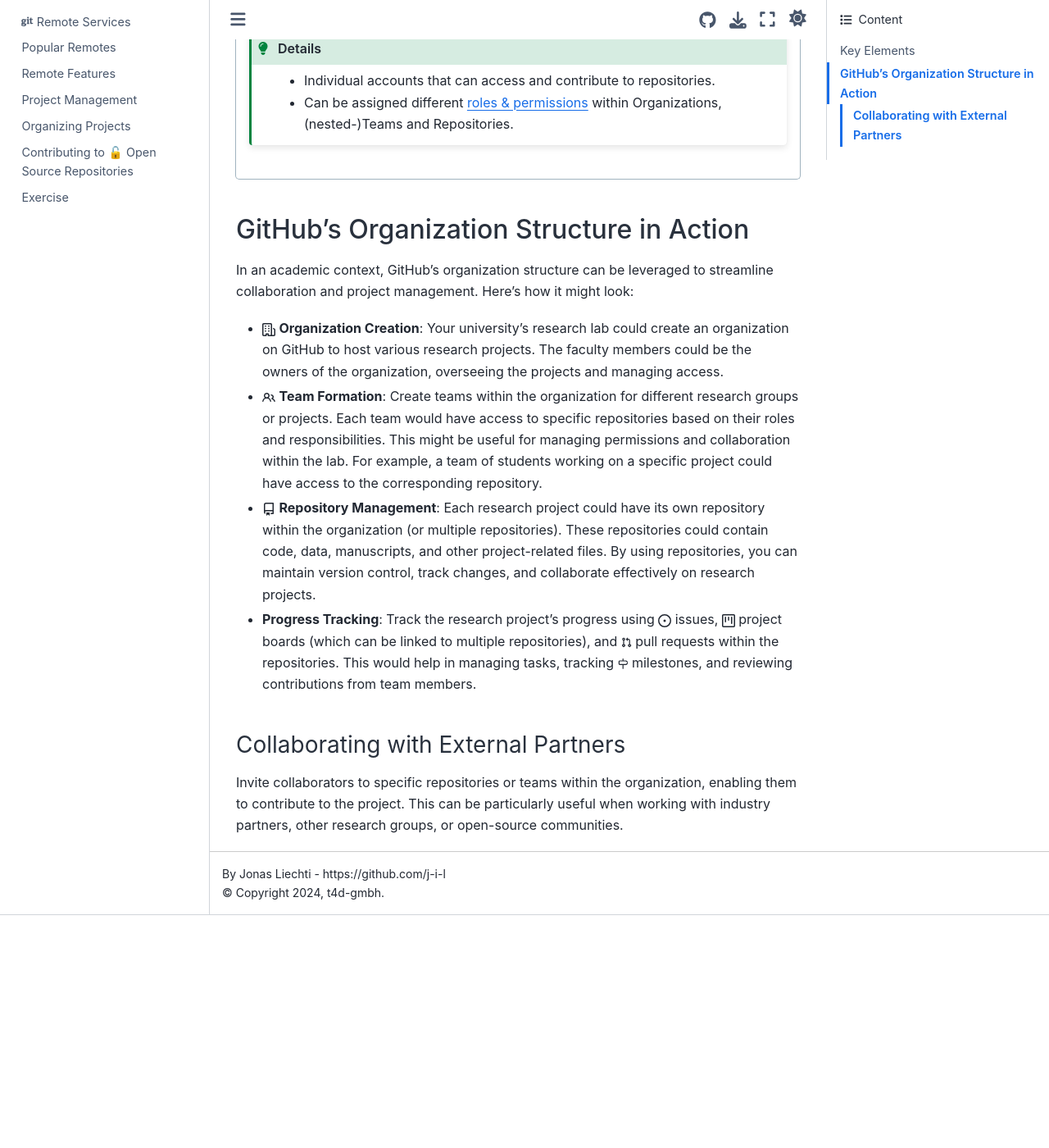
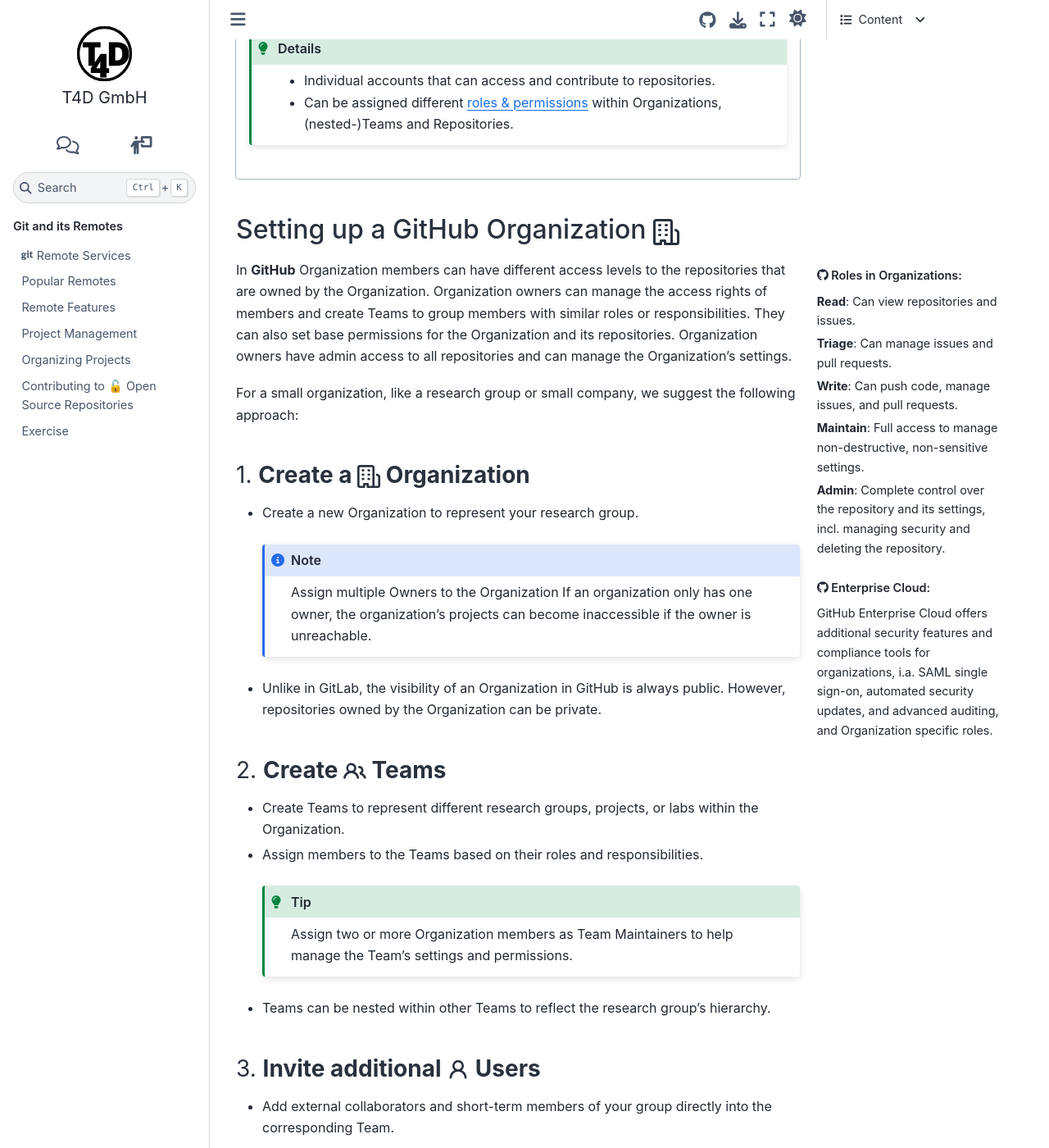
Before and after one commit to t4d-gmbh/git-and-its-remotes, a Sphinx documentation site: the page built from source/content/organizing_and_more/github_org_elements.md, in a window 1280 px wide and 1400 px high, scrolled down 399 px. Shown: the whole window at 82% size. Built offline with Sphinx 7.4.7 and the Sphinx Book theme 1.1.4, drawn with Linux system fonts in a browser that asks for light colours; the version number could not be read and is left out; before the commit the page ends 1515 px from its top, so only the background shows below that.

Commit message:
setting up a GH organization

````diff
--- /dev/null
+++ b/source/content/organizing_and_more/github_key_elements.md
@@ -0,0 +1,45 @@
+### Key Elements
+
+{% if page %}::::{tabs}{% endif %}
+{% if page %}:::{tab}{% else %}:::{card}{% endif%} {octicon}`person` Users
+Individual accounts that can own Organizations, (nested-)Teams, and Repositories.
+They can be assigned to different project management elements and roles like {octicon}`issue-opened` Issues, {octicon}`git-pull-request` Pull Requests, {octicon}`milestone` Milestones, {octicon}`project`Projects, etc.
+{% if page %}
+```{admonition} Details
+:class: tip, dropdown
+- Individual accounts that can access and contribute to repositories.
+- Can be assigned different [roles & permissions](https://docs.github.com/en/get-started/learning-about-github/access-permissions-on-github) within Organizations, (nested-)Teams and Repositories.
+```
+{% endif %}
+:::
+{% if page %}:::{tab}{% else %}:::{card}{% endif%} {octicon}`organization` Organizations
+Shared accounts for collaboration across multiple projects.
+
+{% if page %}
+```{admonition} Details
+:class: tip, dropdown
+They are a collection of repositories and users. In academia, they can provide a hub for showcasing research projects, coursework, and collaborative efforts.
+```
+{% endif %}
+:::
+{% if page %}:::{tab}{% else %}:::{card}{% endif%} {octicon}`people` Teams
+Teams are groups of organization members (not outside collaborators) with access to specific repositories.
+To reflect a group's hierarchy, teams can be nested within other teams.
+Child teams inherit the permissions of their parent team.
+{% if page %}
+```{admonition} Details
+:class: tip, dropdown
+Hierarchies of Teams can be used to manage permissions and access to repositories.
+In an academic setting, teams can be created e.g. for a group of students working on a project or a research team collaborating on a paper.
+```
+{% endif %}
+:::
+{% if page %}:::{tab}{% else %}:::{card}{% endif%} {octicon}`repo` Repositories
+Containers for project files, code, and documentation. {% if page %}
+```{admonition} Details
+:class: tip, dropdown
+Repositories can be public or private and can be used to organize and manage project files. In academia, repositories can store research data, code, and manuscripts.
+```
+{% endif %}
+:::
+{% if page %}::::{% endif %}
--- a/source/content/organizing_and_more/github_org_elements.md
+++ b/source/content/organizing_and_more/github_org_elements.md
@@ -1,67 +1,21 @@
 ## <i class="fab fa-github"></i> **GitHub**'s Organization Structure
 
-### Key Elements
+{% if slide %}
+<!-- BUILDING THE SLIDES -->
+```{toctree}
+:maxdepth: 2
 
-{% if page %}::::{tabs}{% endif %}
-{% if page %}:::{tab}{% else %}:::{card}{% endif%} {octicon}`person` Users
-Individual accounts that can own Organizations, (nested-)Teams, and Repositories.
-They can be assigned to different project management elements and roles like {octicon}`issue-opened` Issues, {octicon}`git-pull-request` Pull Requests, {octicon}`milestone` Milestones, {octicon}`project`Projects, etc.
-{% if page %}
-```{admonition} Details
-:class: tip, dropdown
-- Individual accounts that can access and contribute to repositories.
-- Can be assigned different [roles & permissions](https://docs.github.com/en/get-started/learning-about-github/access-permissions-on-github) within Organizations, (nested-)Teams and Repositories.
+./github_key_elements
+./github_org_setup
+
+```
+{% else %}
+<!-- BUILDING THE PAGES -->
+<!-- build the page content here -->
+```{include} ./github_key_elements.md
+```
+```{include} ./github_org_setup.md
+```
+```{include} ./github_setup_usage.md
 ```
 {% endif %}
-:::
-{% if page %}:::{tab}{% else %}:::{card}{% endif%} {octicon}`organization` Organizations
-Shared accounts for collaboration across multiple projects.
-
-{% if page %}
-```{admonition} Details
-:class: tip, dropdown
-They are a collection of repositories and users. In academia, they can provide a hub for showcasing research projects, coursework, and collaborative efforts.
-```
-{% endif %}
-:::
-{% if page %}:::{tab}{% else %}:::{card}{% endif%} {octicon}`people` Teams
-Teams are groups of organization members (not outside collaborators) with access to specific repositories.
-To reflect a group's hierarchy, teams can be nested within other teams.
-Child teams inherit the permissions of their parent team.
-{% if page %}
-```{admonition} Details
-:class: tip, dropdown
-Hierarchies of Teams can be used to manage permissions and access to repositories.
-In an academic setting, teams can be created e.g. for a group of students working on a project or a research team collaborating on a paper.
-```
-{% endif %}
-:::
-{% if page %}:::{tab}{% else %}:::{card}{% endif%} {octicon}`repo` Repositories
-Containers for project files, code, and documentation. {% if page %}
-```{admonition} Details
-:class: tip, dropdown
-Repositories can be public or private and can be used to organize and manage project files. In academia, repositories can store research data, code, and manuscripts.
-```
-{% endif %}
-:::
-{% if page %}::::{% endif %}
-
-{% if page %}
-
-### GitHub's Organization Structure in Action
-
-In an academic context, GitHub's organization structure can be leveraged to streamline collaboration and project management. Here's how it might look:
-
-- {octicon}`organization` **Organization Creation**: Your university's research lab could create an organization on GitHub to host various research projects. The faculty members could be the owners of the organization, overseeing the projects and managing access.
-
-- {octicon}`people` **Team Formation**: Create teams within the organization for different research groups or projects. Each team would have access to specific repositories based on their roles and responsibilities. This might be useful for managing permissions and collaboration within the lab. For example, a team of students working on a specific project could have access to the corresponding repository.
-
-- {octicon}`repo` **Repository Management**: Each research project could have its own repository within the organization (or multiple repositories). These repositories could contain code, data, manuscripts, and other project-related files. By using repositories, you can maintain version control, track changes, and collaborate effectively on research projects.
-
-- **Progress Tracking**: Track the research project's progress using {octicon}`issue-opened` issues, {octicon}`project` project boards (which can be linked to multiple repositories), and {octicon}`git-pull-request;0.8em` pull requests within the repositories. This would help in managing tasks, tracking {octicon}`milestone;0.8em` milestones, and reviewing contributions from team members.
-
-#### Collaborating with External Partners
-
-Invite collaborators to specific repositories or teams within the organization, enabling them to contribute to the project. This can be particularly useful when working with industry partners, other research groups, or open-source communities.
-
-{% endif %}
--- /dev/null
+++ b/source/content/organizing_and_more/github_org_setup.md
@@ -0,0 +1,49 @@
+### Setting up a GitHub Organization {octicon}`organization`
+
+{% if page %}
+:::{margin} <i class="fab fa-github"></i> Roles in Organizations:
+  - **Read**: Can view repositories and issues.
+  - **Triage**: Can manage issues and pull requests.
+  - **Write**: Can push code, manage issues, and pull requests.
+  - **Maintain**: Full access to manage non-destructive, non-sensitive settings.
+  - **Admin**: Complete control over the repository and its settings, incl. managing security and deleting the repository.
+:::
+{% endif %}
+
+{% if page %}
+In **GitHub** Organization members can have different access levels to the repositories that are owned by the Organization.
+Organization owners can manage the access rights of members and create Teams to group members with similar roles or responsibilities.
+They can also set base permissions for the Organization and its repositories.
+Organization owners have admin access to all repositories and can manage the Organization's settings.
+
+:::{margin} <i class="fab fa-github"></i> Enterprise Cloud:
+GitHub Enterprise Cloud offers additional security features and compliance tools for organizations, i.a. SAML single sign-on, automated security updates, and advanced auditing, and Organization specific roles.
+:::
+{% endif %}
+
+For a small organization, like a research group or small company, we suggest the following approach:
+
+{% if page %}##### {% endif %}1. **Create a {octicon}`organization` Organization** {% if slide %} Invite all permanent research group members with "Write" or "Maintain" Roles.
+{% else %}
+  - Create a new Organization to represent your research group.
+    :::{note} Assign multiple Owners to the Organization
+    If an organization only has one owner, the organization's projects can become inaccessible if the owner is unreachable.
+    :::
+  - Unlike in GitLab, the visibility of an Organization in GitHub is always public. However, repositories owned by the Organization can be private.
+{% endif %}
+
+{% if page %}##### {% endif %}2. **Create {octicon}`people` Teams** {% if slide %} Represent your research-groups hierarchy with Teams and Teams-of-Teams (child Teams).
+This can be useful for managing permissions and access to repositories.
+{% else %}
+  - Create Teams to represent different research groups, projects, or labs within the Organization.
+  - Assign members to the Teams based on their roles and responsibilities.
+    :::{tip}
+    Assign two or more Organization members as Team Maintainers to help manage the Team's settings and permissions.
+    :::
+  - Teams can be nested within other Teams to reflect the research group's hierarchy.
+{% endif %}
+
+{% if page %}##### {% endif %}3. **Invite additional {octicon}`person` Users** {% if slide %} Add ext. collaborators and temp. members directly to Teams.
+{% else %}
+  - Add external collaborators and short-term members of your group directly into the corresponding Team.
+{% endif %}
--- /dev/null
+++ b/source/content/organizing_and_more/github_setup_usage.md
@@ -0,0 +1,15 @@
+### GitHub's Organization Structure in Action
+
+In an academic context, GitHub's organization structure can be leveraged to streamline collaboration and project management. Here's how it might look:
+
+- {octicon}`organization` **Organization Creation**: Your university's research lab could create an organization on GitHub to host various research projects. The faculty members could be the owners of the organization, overseeing the projects and managing access.
+
+- {octicon}`people` **Team Formation**: Create teams within the organization for different research groups or projects. Each team would have access to specific repositories based on their roles and responsibilities. This might be useful for managing permissions and collaboration within the lab. For example, a team of students working on a specific project could have access to the corresponding repository.
+
+- {octicon}`repo` **Repository Management**: Each research project could have its own repository within the organization (or multiple repositories). These repositories could contain code, data, manuscripts, and other project-related files. By using repositories, you can maintain version control, track changes, and collaborate effectively on research projects.
+
+- **Progress Tracking**: Track the research project's progress using {octicon}`issue-opened` issues, {octicon}`project` project boards (which can be linked to multiple repositories), and {octicon}`git-pull-request;0.8em` pull requests within the repositories. This would help in managing tasks, tracking {octicon}`milestone;0.8em` milestones, and reviewing contributions from team members.
+
+#### Collaborating with External Partners
+
+Invite collaborators to specific repositories or teams within the organization, enabling them to contribute to the project. This can be particularly useful when working with industry partners, other research groups, or open-source communities.
````
